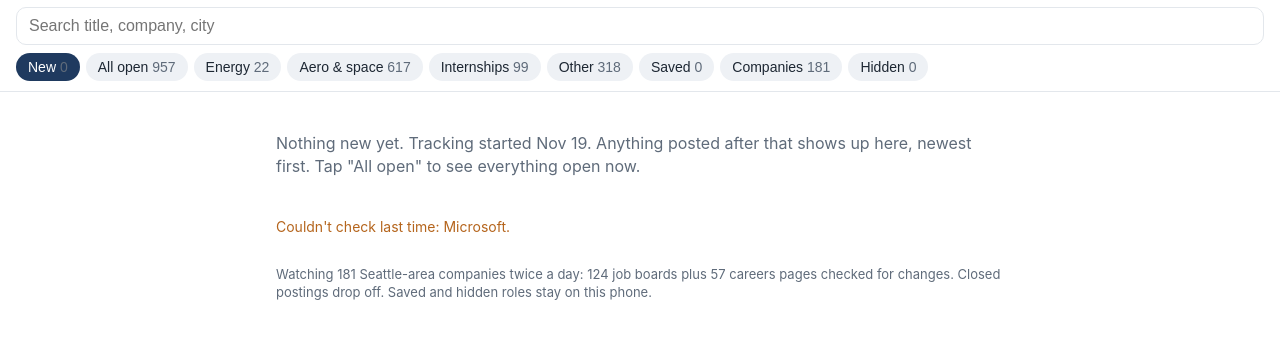
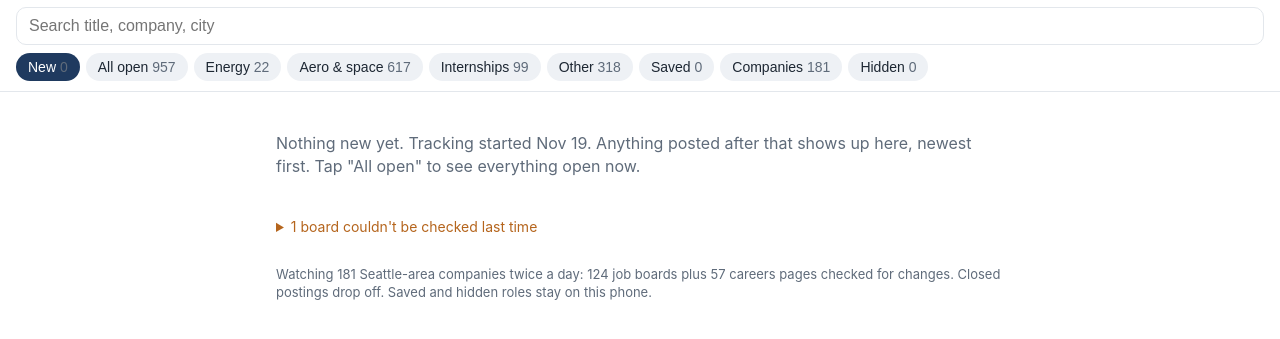
Before and after one commit to ryanstrawbridge-2/job-watch, a plain HTML site: page docs/index.html in a window 1280 px wide. Shown: the part 49-388 px from the top of the page. Drawn offline with Linux system fonts and the light colour scheme.

Commit message:
Collapse the board-error note
Co-Authored-By: Claude Opus 5.5 <noreply@anthropic.com>

```diff
--- a/docs/index.html
+++ b/docs/index.html
@@ -174,7 +174,7 @@ function render() {
     html += '</ul>';
     if (jobs.length > limit) html += `<button class="more" id="more">Show ${Math.min(150, jobs.length - limit)} more (${jobs.length - limit} left)</button>`;
   }
-  if (data.failed && data.failed.length) html += `<p class="warn">Couldn't check last time: ${esc(data.failed.join(', '))}.</p>`;
+  if (data.failed && data.failed.length) html += `<details class="warn"><summary>${data.failed.length} board${data.failed.length > 1 ? 's' : ''} couldn't be checked last time</summary>${esc(data.failed.map((n) => n.replace(/\s*\(.*\)/, '')).join(', '))}. Their roles stay listed until the next good check.</details>`;
   el.innerHTML = html + footer();
 }
 
```
